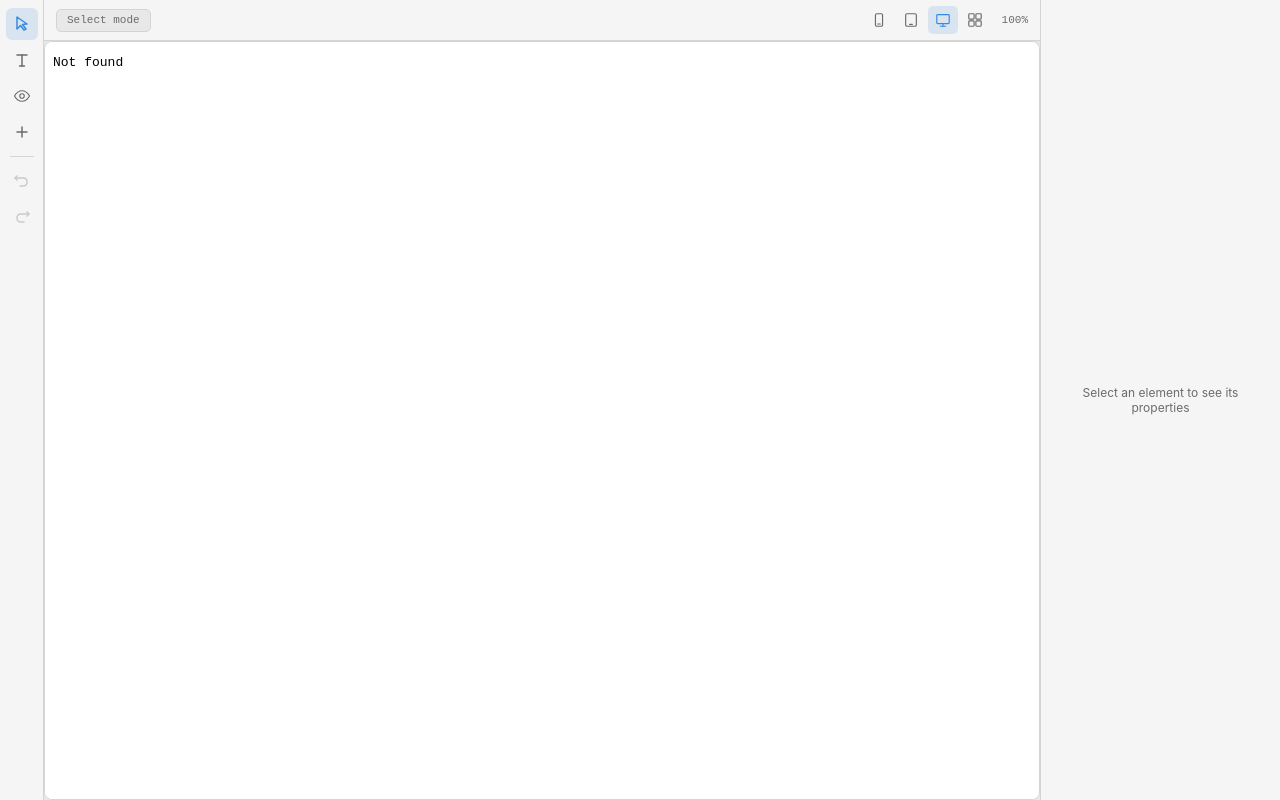
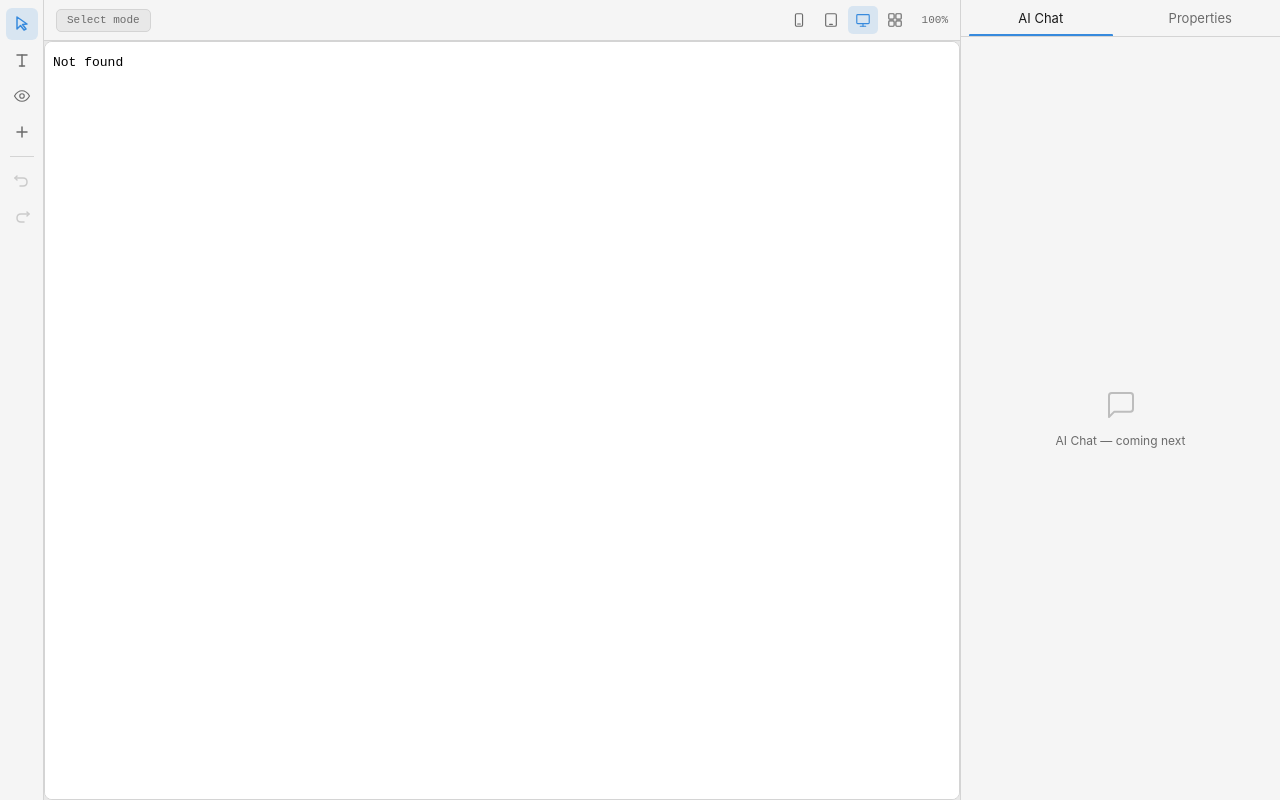
Before and after one commit to Davisopp13/DO-SiteForge, a website with bundled scripts: page src/editor/index.html in a window 1280 px wide. Built offline with nearby package versions, Linux system fonts and the light colour scheme.

Commit message:
feat: tabbed right panel with Properties + AI Chat tabs
Co-Authored-By: Claude Opus 4.6 (1M context) <noreply@anthropic.com>

```diff
--- a/src/editor/app.ts
+++ b/src/editor/app.ts
@@ -3,7 +3,7 @@
 import { createCanvas } from './canvas.js';
 import { createOverlay } from './overlay.js';
 import { createToolbar } from './toolbar.js';
-import { createProperties } from './properties.js';
+import { createSidebar } from './sidebar.js';
 import { createHistory } from './history.js';
 import { createKeyboard } from './keyboard.js';
 import { createViewport } from './viewport.js';
@@ -30,8 +30,8 @@ function init() {
   // Initialize overlay for element interaction
   const overlay = createOverlay(canvasEl, canvas);
 
-  // Initialize properties panel
-  const properties = createProperties(propertiesEl);
+  // Initialize sidebar with tabbed Properties + AI Chat
+  const sidebar = createSidebar(propertiesEl);
 
   // Initialize history (undo/redo)
   const history = createHistory(canvas);
@@ -93,13 +93,13 @@ function init() {
 
   // Listen for selection changes to update properties panel
   window.addEventListener('forge:selectionChanged', ((e: CustomEvent) => {
-    properties.update(e.detail?.element || null);
+    sidebar.properties.update(e.detail?.element || null);
   }) as EventListener);
 
   // Listen for move updates to refresh properties panel live
   window.addEventListener('forge:elementMoved', ((e: CustomEvent) => {
     if (e.detail?.element) {
-      properties.update(e.detail.element);
+      sidebar.properties.update(e.detail.element);
     }
   }) as EventListener);
 
@@ -107,7 +107,7 @@ function init() {
   window.addEventListener('forge:textEdited', ((e: CustomEvent) => {
     // Re-select after text edit to update displayed text content
     if (overlay.selectedElement) {
-      properties.update(overlay.selectedElement);
+      sidebar.properties.update(overlay.selectedElement);
     }
   }) as EventListener);
 
--- a/src/editor/properties.ts
+++ b/src/editor/properties.ts
@@ -1,13 +1,14 @@
 // Properties Panel — shows selected element info in the right sidebar
+// Exports render functions so the sidebar tab system can call them
 
 import type { ElementInfo } from '../bridge/protocol.js';
 
 export interface PropertiesManager {
   update(element: ElementInfo | null): void;
+  render(): void;
 }
 
 function parseColor(color: string): string | null {
-  // Returns a hex-ish representation for the swatch, or null if transparent
   if (!color || color === 'transparent' || color === 'rgba(0, 0, 0, 0)') return null;
   return color;
 }
@@ -69,21 +70,10 @@ function renderProperties(element: ElementInfo): string {
       ${propRow('Padding', `${padding.top} ${padding.right} ${padding.bottom} ${padding.left}`)}
       ${propRow('Margin', `${margin.top} ${margin.right} ${margin.bottom} ${margin.left}`)}
     </div>
-
-    <div class="sf-properties-footer">
-      <button class="sf-ask-ai-btn" disabled title="AI assistance coming in Phase 2">
-        <svg width="14" height="14" viewBox="0 0 16 16" fill="none" stroke="currentColor" stroke-width="1.5">
-          <circle cx="8" cy="8" r="6.5"/>
-          <path d="M6 6.5a2 2 0 1 1 2.5 1.94V9.5" stroke-linecap="round"/>
-          <circle cx="8" cy="11.5" r="0.5" fill="currentColor" stroke="none"/>
-        </svg>
-        Ask AI
-      </button>
-    </div>
   `;
 }
 
-function renderPlaceholder(): string {
+export function renderPlaceholder(): string {
   return `
     <div class="sf-properties-placeholder">
       Select an element to see its properties
@@ -91,7 +81,7 @@ function renderPlaceholder(): string {
   `;
 }
 
-function renderPreviewPlaceholder(): string {
+export function renderPreviewPlaceholder(): string {
   return `
     <div class="sf-properties-placeholder">
       Preview mode — interactions disabled
@@ -101,26 +91,34 @@ function renderPreviewPlaceholder(): string {
 
 export function createProperties(container: HTMLElement): PropertiesManager {
   let isPreview = false;
-  container.innerHTML = renderPlaceholder();
+  let currentElement: ElementInfo | null = null;
+
+  function renderContent(): void {
+    if (isPreview) {
+      container.innerHTML = renderPreviewPlaceholder();
+    } else if (!currentElement) {
+      container.innerHTML = renderPlaceholder();
+    } else {
+      container.innerHTML = renderProperties(currentElement);
+    }
+  }
+
+  renderContent();
 
   // Listen for preview mode changes
   window.addEventListener('forge:previewModeChanged', ((e: CustomEvent) => {
     isPreview = e.detail?.preview ?? false;
-    if (isPreview) {
-      container.innerHTML = renderPreviewPlaceholder();
-    } else {
-      container.innerHTML = renderPlaceholder();
-    }
+    renderContent();
   }) as EventListener);
 
   const manager: PropertiesManager = {
     update(element: ElementInfo | null) {
-      if (isPreview) return; // Don't update properties while in preview mode
-      if (!element) {
-        container.innerHTML = renderPlaceholder();
-      } else {
-        container.innerHTML = renderProperties(element);
-      }
+      currentElement = element;
+      if (isPreview) return;
+      renderContent();
+    },
+    render() {
+      renderContent();
     },
   };
 
--- /dev/null
+++ b/src/editor/sidebar.ts
@@ -0,0 +1,118 @@
+// Sidebar — Tabbed right panel with Properties and AI Chat tabs
+
+import type { ElementInfo } from '../bridge/protocol.js';
+import { createProperties, type PropertiesManager } from './properties.js';
+
+export type SidebarTab = 'chat' | 'properties';
+
+export interface SidebarManager {
+  properties: PropertiesManager;
+  switchTab(tab: SidebarTab): void;
+  activeTab: SidebarTab;
+}
+
+export function createSidebar(container: HTMLElement): SidebarManager {
+  let activeTab: SidebarTab = 'chat';
+  let selectedElement: ElementInfo | null = null;
+
+  // Create tab bar
+  const tabBar = document.createElement('div');
+  tabBar.className = 'sf-sidebar-tabs';
+
+  const chatTabBtn = document.createElement('button');
+  chatTabBtn.className = 'sf-sidebar-tab active';
+  chatTabBtn.textContent = 'AI Chat';
+  chatTabBtn.dataset.tab = 'chat';
+
+  const propsTabBtn = document.createElement('button');
+  propsTabBtn.className = 'sf-sidebar-tab';
+  propsTabBtn.textContent = 'Properties';
+  propsTabBtn.dataset.tab = 'properties';
+
+  tabBar.appendChild(chatTabBtn);
+  tabBar.appendChild(propsTabBtn);
+
+  // Context indicator (shows selected element info at top of chat)
+  const contextIndicator = document.createElement('div');
+  contextIndicator.className = 'sf-sidebar-context';
+  contextIndicator.style.display = 'none';
+
+  // Create content containers for each tab
+  const chatContent = document.createElement('div');
+  chatContent.className = 'sf-sidebar-content sf-chat-content';
+  chatContent.innerHTML = `
+    <div class="sf-chat-placeholder">
+      <svg width="32" height="32" viewBox="0 0 24 24" fill="none" stroke="currentColor" stroke-width="1.5" stroke-linecap="round" stroke-linejoin="round">
+        <path d="M21 15a2 2 0 0 1-2 2H7l-4 4V5a2 2 0 0 1 2-2h14a2 2 0 0 1 2 2z"/>
+      </svg>
+      <span>AI Chat — coming next</span>
+    </div>
+  `;
+
+  const propsContent = document.createElement('div');
+  propsContent.className = 'sf-sidebar-content sf-props-content';
+
+  // Build DOM
+  container.innerHTML = '';
+  container.appendChild(tabBar);
+  container.appendChild(contextIndicator);
+  container.appendChild(chatContent);
+  container.appendChild(propsContent);
+
+  // Initialize properties panel inside its content container
+  const properties = createProperties(propsContent);
+
+  function updateContextIndicator(): void {
+    if (selectedElement && activeTab === 'chat') {
+      const tag = `<${selectedElement.tagName}>`;
+      const cls = selectedElement.className
+        ? ` .${selectedElement.className.split(' ')[0]}`
+        : '';
+      contextIndicator.innerHTML = `<span class="sf-context-label">Context:</span> <span class="sf-context-element">${tag}${cls}</span>`;
+      contextIndicator.style.display = '';
+    } else {
+      contextIndicator.style.display = 'none';
+    }
+  }
+
+  function switchTab(tab: SidebarTab): void {
+    activeTab = tab;
+
+    // Update tab button states
+    chatTabBtn.classList.toggle('active', tab === 'chat');
+    propsTabBtn.classList.toggle('active', tab === 'properties');
+
+    // Show/hide content
+    chatContent.style.display = tab === 'chat' ? '' : 'none';
+    propsContent.style.display = tab === 'properties' ? '' : 'none';
+
+    updateContextIndicator();
+  }
+
+  // Tab click handlers
+  chatTabBtn.addEventListener('click', () => switchTab('chat'));
+  propsTabBtn.addEventListener('click', () => switchTab('properties'));
+
+  // Auto-switch to Properties when element is selected
+  window.addEventListener('forge:selectionChanged', ((e: CustomEvent) => {
+    const element: ElementInfo | null = e.detail?.element || null;
+    selectedElement = element;
+    if (element) {
+      switchTab('properties');
+    }
+    updateContextIndicator();
+  }) as EventListener);
+
+  // Initialize with chat tab active
+  switchTab('chat');
+
+  const manager: SidebarManager = {
+    properties,
+    switchTab,
+    get activeTab() {
+      return activeTab;
+    },
+  };
+
+  return manager;
+}
--- a/src/editor/styles.css
+++ b/src/editor/styles.css
@@ -50,7 +50,7 @@ html, body {
 /* Three-panel grid layout */
 #sf-app {
   display: grid;
-  grid-template-columns: 44px 1fr 240px;
+  grid-template-columns: 44px 1fr 320px;
   grid-template-rows: 1fr;
   height: 100vh;
   width: 100vw;
@@ -76,12 +76,95 @@ html, body {
   flex-direction: column;
 }
 
-/* Right properties panel */
+/* Right sidebar (tabbed: Properties + AI Chat) */
 #sf-properties {
   background: var(--sf-bg-secondary);
   border-left: 1px solid var(--sf-border);
+  display: flex;
+  flex-direction: column;
+  overflow: hidden;
+}
+
+/* Sidebar tab bar */
+.sf-sidebar-tabs {
+  display: flex;
+  border-bottom: 1px solid var(--sf-border);
+  flex-shrink: 0;
+}
+
+.sf-sidebar-tab {
+  flex: 1;
+  padding: 10px 8px;
+  border: none;
+  background: transparent;
+  font-family: inherit;
+  font-size: 13px;
+  color: var(--sf-text-secondary);
+  cursor: pointer;
+  position: relative;
+  transition: color 0.15s;
+}
+
+.sf-sidebar-tab:hover {
+  color: var(--sf-text-primary);
+}
+
+.sf-sidebar-tab.active {
+  color: var(--sf-text-primary);
+}
+
+.sf-sidebar-tab.active::after {
+  content: '';
+  position: absolute;
+  bottom: 0;
+  left: 8px;
+  right: 8px;
+  height: 2px;
+  background: var(--sf-accent);
+  border-radius: 1px 1px 0 0;
+}
+
+/* Context indicator */
+.sf-sidebar-context {
+  padding: 6px 12px;
+  font-size: 11px;
+  color: var(--sf-text-secondary);
+  border-bottom: 1px solid var(--sf-border);
+  flex-shrink: 0;
+  font-family: 'SF Mono', 'Fira Code', 'Cascadia Code', monospace;
+  background: var(--sf-overlay);
+}
+
+.sf-context-label {
+  color: var(--sf-text-secondary);
+}
+
+.sf-context-element {
+  color: var(--sf-accent);
+}
+
+/* Sidebar content containers */
+.sf-sidebar-content {
+  flex: 1;
+  overflow-y: auto;
   padding: 12px;
-  overflow-y: auto;
+}
+
+/* Chat placeholder */
+.sf-chat-placeholder {
+  display: flex;
+  flex-direction: column;
+  align-items: center;
+  justify-content: center;
+  height: 100%;
+  gap: 12px;
+  color: var(--sf-text-secondary);
+  font-size: 12px;
+  text-align: center;
+}
+
+.sf-chat-placeholder svg {
+  opacity: 0.4;
 }
 
 /* Panel shared styles */
```
Also changed, not shown: PRD.md (+1 -1 lines), progress.txt (+19 -0 lines).
